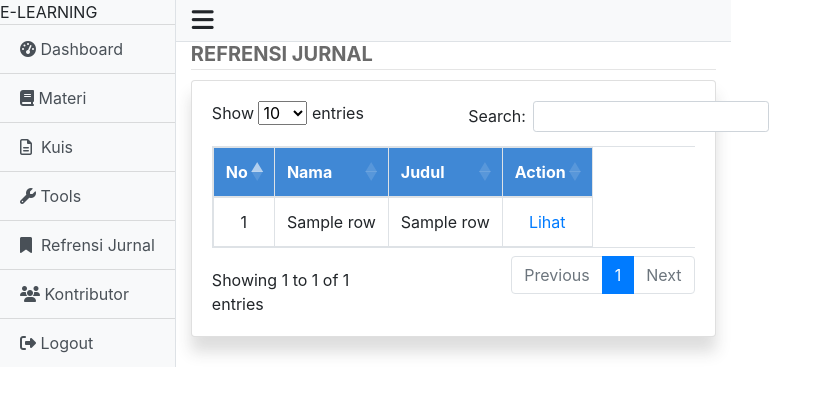
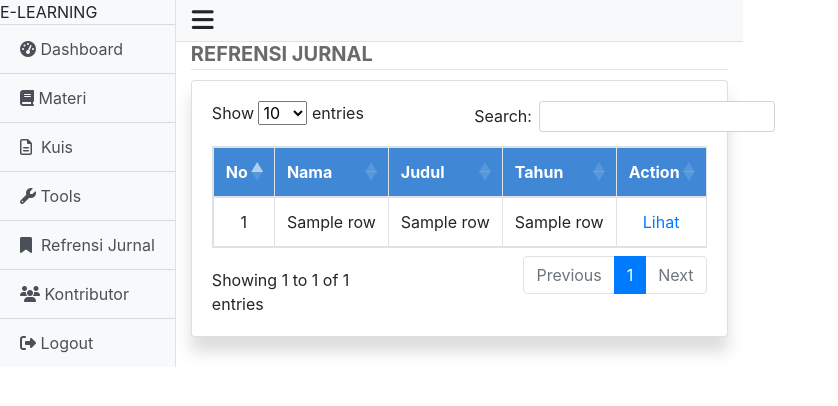
Before and after one commit to mchevro/LMS-TomcatSquad, a Flask app: template Apps/templates/user/BerhasilLogin/jurnal.html in a window 1280 px wide. Shown: the top 406 px of the page, without its empty margins (0-838 px from the left). Run offline with Flask 2, Linux system fonts and the light colour scheme; the template is opened without the code that fills it: most values are stand-ins (such as "Sample title", 1, 10 or a date in 2020); some libraries are stand-ins or nearby versions.

Commit message:
Show Tahun Jurnal

```diff
--- a/Apps/templates/user/BerhasilLogin/jurnal.html
+++ b/Apps/templates/user/BerhasilLogin/jurnal.html
@@ -54,6 +54,7 @@
 									<th>No</th>
 									<th>Nama</th>
 									<th>Judul</th>
+									<th>Tahun</th>
 									<th>Action</th>
 								</tr>
 							</thead>
@@ -62,6 +63,7 @@
 									<td>{{row[0]}}</td>
 									<td>{{row[1]}}</td>
 									<td>{{row[2]}}</td>
+									<td>{{row[4]}}</td>
 									<td><a href="https://files.tomcatsquad.web.id/jurnal/{{row[3]}}">Lihat</a>
 									</td>
 								</tr>{%endfor%}</tbody>
```
